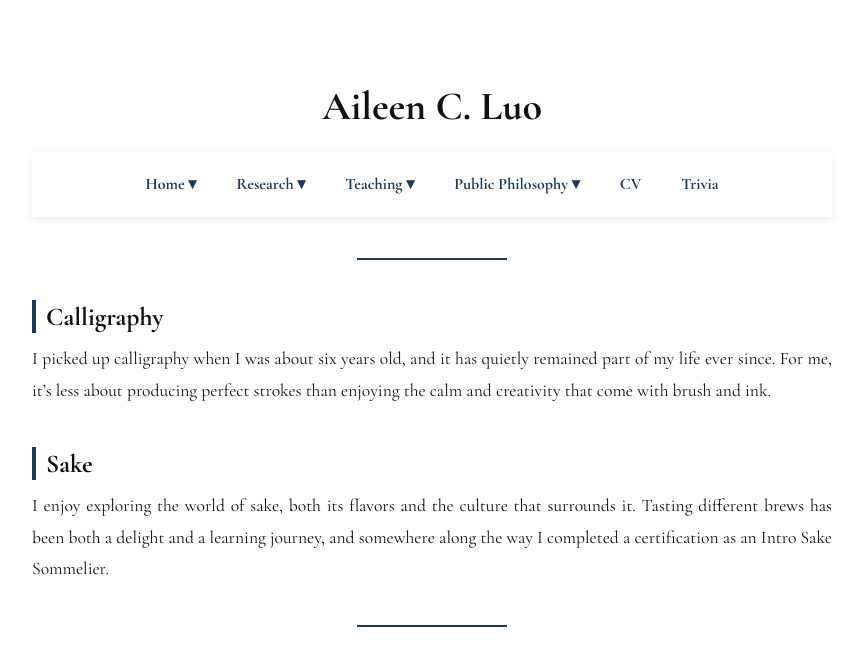
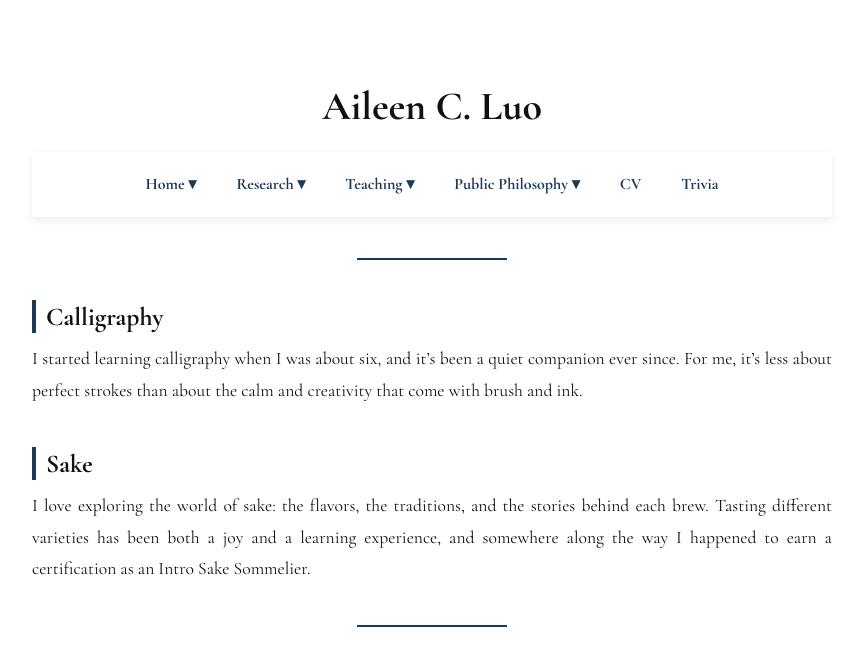
Before and after one commit to aileencluo/aileencluo.github.io, a Jekyll site: the page built from trivia.md, in a window 1280 px wide. Shown: the top 666 px of the page, without its empty margins (208-1071 px from the left). Built offline with Jekyll 4.4.1, drawn with Linux system fonts in a browser that asks for light colours.

Commit message:
Update trivia.md

```diff
--- a/trivia.md
+++ b/trivia.md
@@ -8,14 +8,14 @@ title: Trivia
 <!-- ===== Calligraphy ===== -->
 <h2 id="calligraphy" style="font-size:1.6em; margin-top:40px; border-left:4px solid #1B3A57; padding-left:10px;">Calligraphy</h2>
 <p>
-  I picked up calligraphy when I was about six years old, and it has quietly remained part of my life ever since. For me, it’s less about producing perfect strokes than enjoying the calm and creativity that come with brush and ink.
+  I started learning calligraphy when I was about six, and it’s been a quiet companion ever since. For me, it’s less about perfect strokes than about the calm and creativity that come with brush and ink.
 </p>
 
 
 <!-- ===== Sake ===== -->
 <h2 id="sake" style="font-size:1.6em; margin-top:40px; border-left:4px solid #1B3A57; padding-left:10px;">Sake</h2>
 <p>
-  I enjoy exploring the world of sake, both its flavors and the culture that surrounds it. Tasting different brews has been both a delight and a learning journey, and somewhere along the way I completed a certification as an Intro Sake Sommelier.
+  I love exploring the world of sake: the flavors, the traditions, and the stories behind each brew. Tasting different varieties has been both a joy and a learning experience, and somewhere along the way I happened to earn a certification as an Intro Sake Sommelier.
 </p>
 
 <div class="divider"></div>
```
